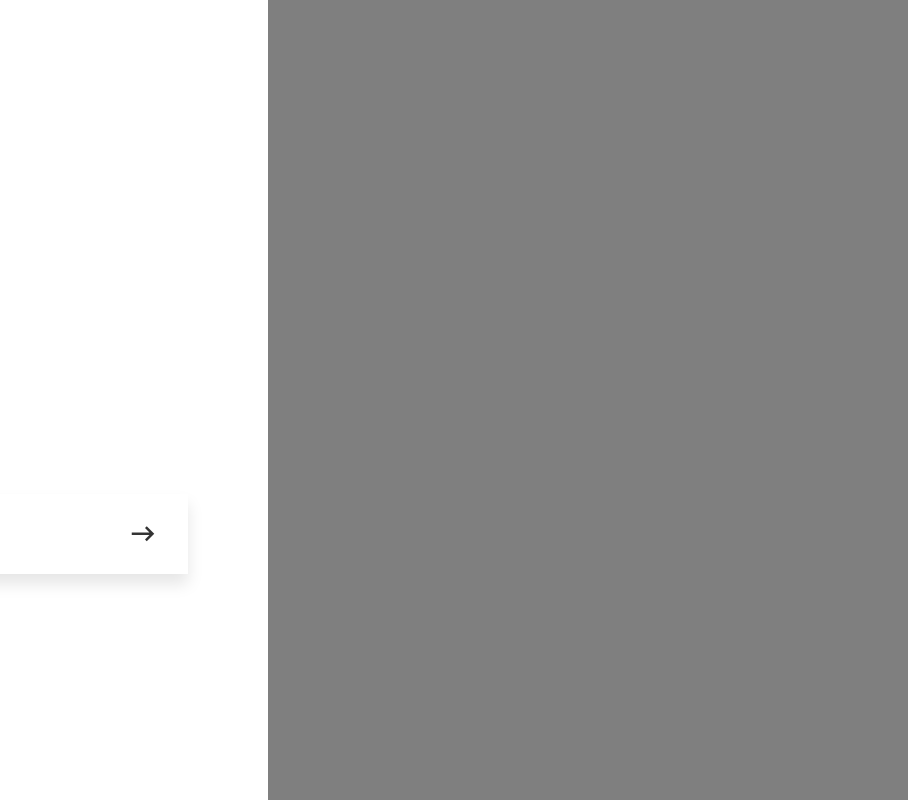
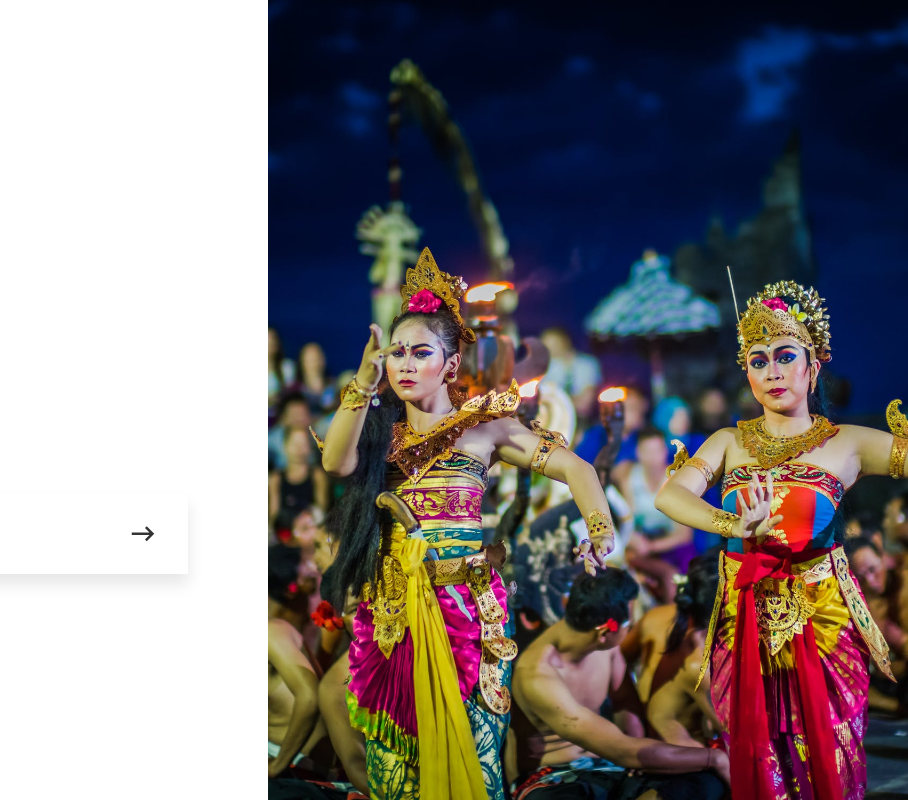
Before and after one commit to ramdasfebian/ventrapedia.github.io, a plain HTML site: page index.html in a window 1280 px wide. Shown: the full height of the page, 372-1280 px from the left. Drawn offline with Linux system fonts and the light colour scheme; a web font is replaced by a local one.

Commit message:
Update index.html

```diff
--- a/index.html
+++ b/index.html
@@ -91,7 +91,7 @@
 		<div class="wsize1 simpleslide100-parent respon2">
 			<!--  -->
 			<div class="simpleslide100">
-				<div class="simpleslide100-item bg-img1" style="background-image: url('images/bali5.jpg');"></div>
+				<div class="simpleslide100-item bg-img1" style="background-image: url('images/bali5.jpeg');"></div>
 				<div class="simpleslide100-item bg-img1" style="background-image: url('images/bali3.jpg');"></div>
 				<div class="simpleslide100-item bg-img1" style="background-image: url('images/bali4.jpg');"></div>
 			</div>
```
